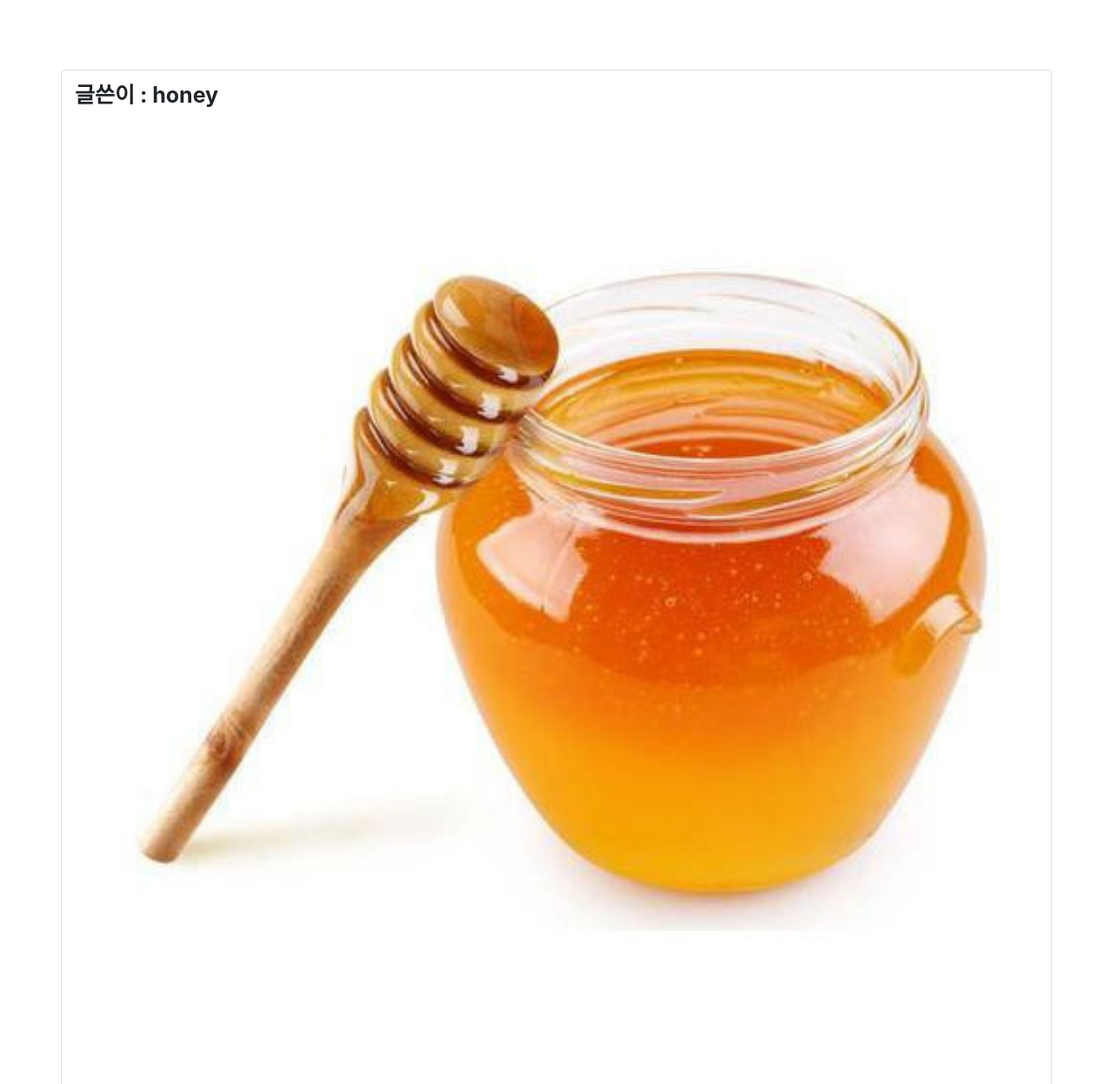
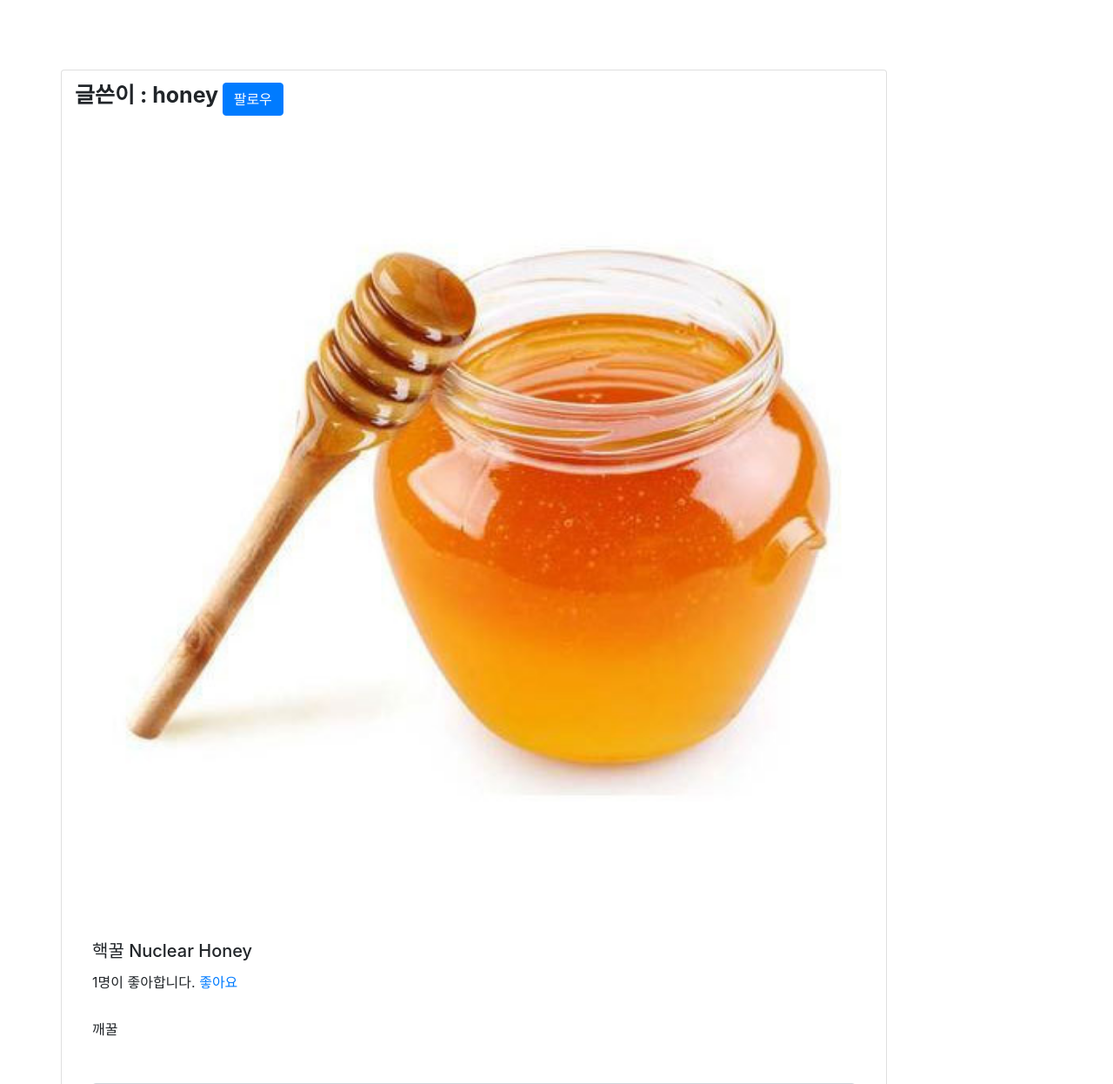
Before and after one commit to godwon2095/sns, a Django app: page / in a window 1280 px wide. Shown: the part 56-1302 px from the top of the page at 87% size. Run offline with Django 3.2, Linux system fonts and the light colour scheme; data comes from the database, SQL or seed files in the repository; both versions use the stored data as it was after the commit; some libraries are stand-ins or nearby versions.

Commit message:
follow button add and grid fix

```diff
--- a/templates/home.html
+++ b/templates/home.html
@@ -5,9 +5,10 @@
     <div class="row">
         {% for post in posts %}
         <!-- <div class="col-12"> -->
-            <div class="card col-12" style="width: 18rem; margin-top: 30px;">
+            <div class="card col-10" style="width: 18rem; margin-top: 30px;">
                 <div class="post-buttons" style="margin-top:10px;margin-bottom:10px;">
                     <span class="card-title writer">글쓴이 : {{ post.user.username }}</span>
+                    <a href="#" class="btn btn-primary">팔로우</a>
                     {% if user == post.user %}
                     <a href="{% url 'posts:delete' post.pk %}" class="btn btn-primary right" style="margin-left: 15px;">삭제</a>
                     <a href="{% url 'posts:edit' post.pk %}" class="btn btn-primary right">수정</a>
```
Also changed, not shown: db.sqlite3, sns/media/img/honey_P5Hqe6x.jpeg (added).
